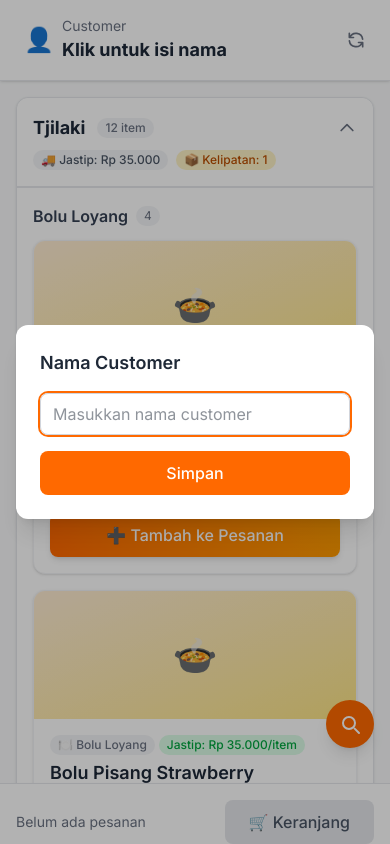
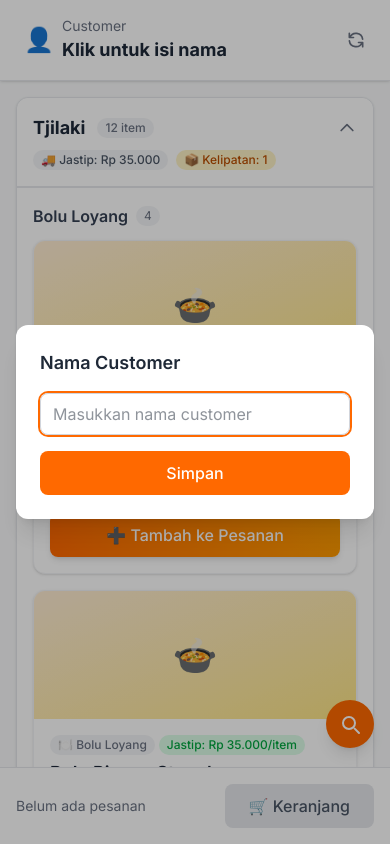
Before and after one commit to hilmanauzn/justitip-invoice, a Next.js app: page / in a window 390 px wide. Built offline with nearby package versions, Linux system fonts and the light colour scheme.

Commit message:
fix: layout

```diff
--- a/app/globals.css
+++ b/app/globals.css
@@ -73,7 +73,3 @@ body {
   animation: search-pop-in 0.25s ease-out;
   transform-origin: bottom right;
 }
-
-.pb-safe {
-  padding-bottom: env(safe-area-inset-bottom);
-}
--- a/components/AccordionSection.tsx
+++ b/components/AccordionSection.tsx
@@ -62,7 +62,6 @@ export default function AccordionSection({
       <button
         ref={headerRef}
         onClick={handleToggle}
-        style={{ scrollMarginTop: "80px" }}
         className="sticky top-0 z-10 w-full p-4 bg-white border-b border-gray-200 rounded-t-xl hover:bg-gray-50 transition-colors"
       >
         <div className="flex items-center justify-between gap-3">
--- a/components/MenuSection.tsx
+++ b/components/MenuSection.tsx
@@ -57,7 +57,7 @@ export default function MenuSection() {
     return (
       <div className="flex-1 overflow-y-auto" onScroll={handleScroll}>
         {/* Sticky header hasil pencarian – offset mengikuti tinggi header utama */}
-        <div className="sticky top-[64px] z-10 bg-gray-50/95 backdrop-blur-sm border-b border-gray-200 px-4 py-3">
+        <div className="sticky top-0 z-10 bg-gray-50/95 backdrop-blur-sm border-b border-gray-200 px-4 py-3">
           <h2 className="text-lg font-semibold text-gray-800">
             Hasil Pencarian: {searchQuery}
           </h2>
@@ -94,7 +94,7 @@ export default function MenuSection() {
   // Tampilan accordion normal
   return (
     <div className="flex-1 overflow-y-auto" onScroll={handleScroll}>
-      <div className="px-4 sm:px-6 py-4 sm:py-6 pb-32 md:pb-6 space-y-4">
+      <div className="px-4 sm:px-6 py-4 sm:py-6 space-y-4 pb-24 md:pb-6">
         {restaurantIds.map((restId) => {
           const restaurant = restaurantData.find((r) => r.id === restId);
           const restaurantItems = menuData.filter(
```
